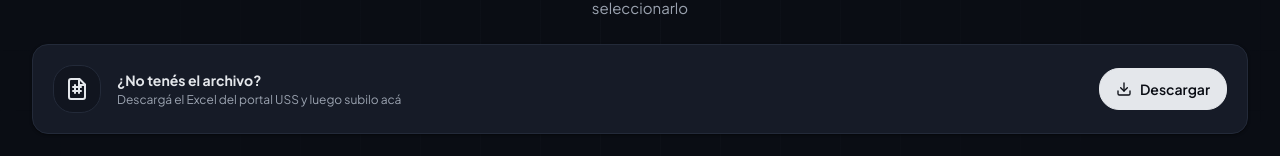
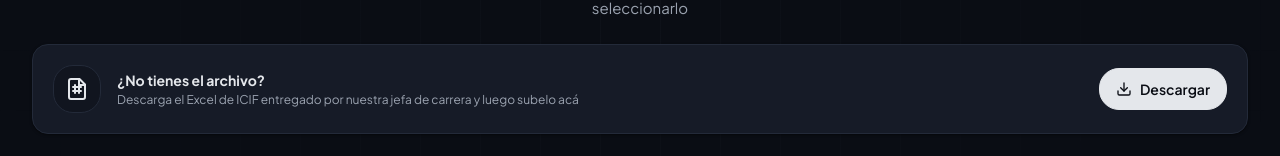
Before and after one commit to LondonDev-01/Simulador-de-Horarios, a React (Vite) app in the folder frontend/: page /#/ in a window 1280 px wide. Shown: the part 370-526 px from the top of the page. Built offline with nearby package versions, Linux system fonts and the light colour scheme.

Commit message:
fix: correccion en el texto del inicio

```diff
--- a/frontend/src/pages/UploadPage.tsx
+++ b/frontend/src/pages/UploadPage.tsx
@@ -582,8 +582,8 @@ export default function UploadPage() {
               <FileSpreadsheet className="w-6 h-6 text-fg-muted" />
             </div>
             <div className="flex-1 min-w-0">
-              <p className="text-sm font-bold text-fg">¿No tenés el archivo?</p>
-              <p className="text-xs text-muted mt-0.5">Descargá el Excel del portal USS y luego subilo acá</p>
+              <p className="text-sm font-bold text-fg">¿No tienes el archivo?</p>
+              <p className="text-xs text-muted mt-0.5">Descarga el Excel de ICIF entregado por nuestra jefa de carrera y luego subelo acá</p>
             </div>
             <motion.a
               href="/excels/horarios.xlsx"
```
